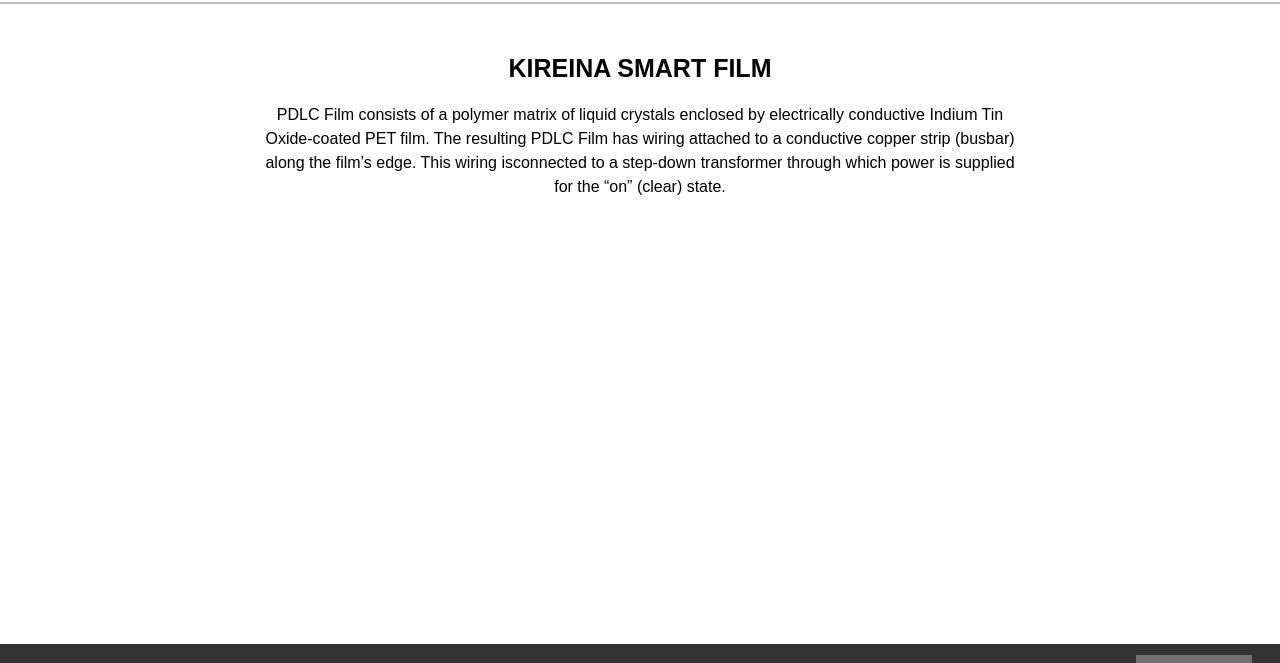
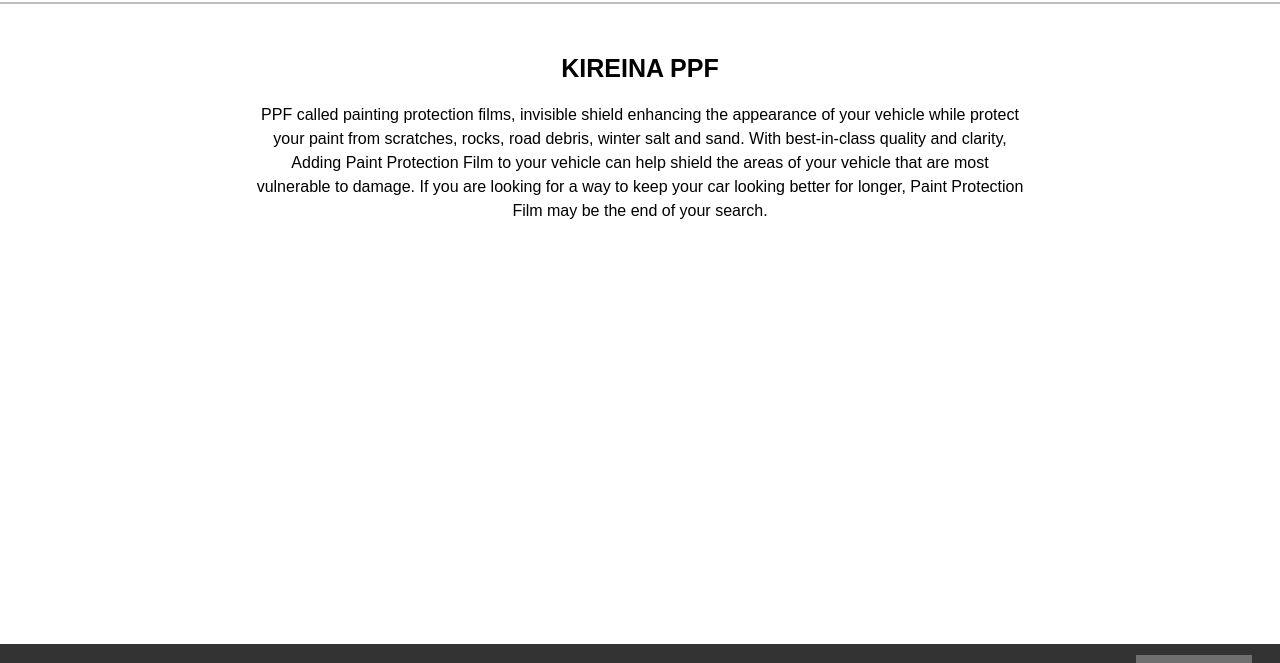
Before and after one commit to jimenez-carlo/kireinav2, a plain HTML site: page ppf.html in a window 1280 px wide. Shown: the part 86-749 px from the top of the page. Drawn offline with nearby package versions, Linux system fonts and the light colour scheme.

Commit message:
Update ppf.html

```diff
--- a/ppf.html
+++ b/ppf.html
@@ -42,8 +42,10 @@
 		</ul>
 	</nav>
 	<section class="ppf-header">
-		<h1 data-aos="fade-up" class="c">KIREINA SMART FILM</h1>
-		<p data-aos="fade-up">PDLC Film consists of a polymer matrix of liquid crystals enclosed by electrically conductive Indium Tin Oxide-coated PET film. The resulting PDLC Film has wiring attached to a conductive copper strip (busbar) along the film’s edge. This wiring isconnected to a step-down transformer through which power is supplied for the “on” (clear) state.</p>
+		<h1 data-aos="fade-up" class="c">KIREINA PPF</h1>
+		<p data-aos="fade-up">PPF called painting protection films, invisible shield enhancing the appearance of your vehicle while protect your paint from scratches, rocks, road debris, winter salt and sand. With best-in-class quality and clarity, Adding Paint Protection Film to your vehicle can help shield the areas of your vehicle that are most vulnerable to damage.
+
+		If you are looking for a way to keep your car looking better for longer, Paint Protection Film may be the end of your search.</p>
 	</section>
 	<section class="bg-dark">
 		<div class="grid-container">
@@ -204,6 +206,5 @@
 		</div>
 	</footer>
 	<script type="text/javascript" src="js/script.js"></script>
-	<script src="https://cdnjs.cloudflare.com/ajax/libs/aos/2.3.4/aos.js" integrity="sha512-A7AYk1fGKX6S2SsHywmPkrnzTZHrgiVT7GcQkLGDe2ev0aWb8zejytzS8wjo7PGEXKqJOrjQ4oORtnimIRZBtw==" crossorigin="anonymous"></script>
 </body>
 </html>
```
